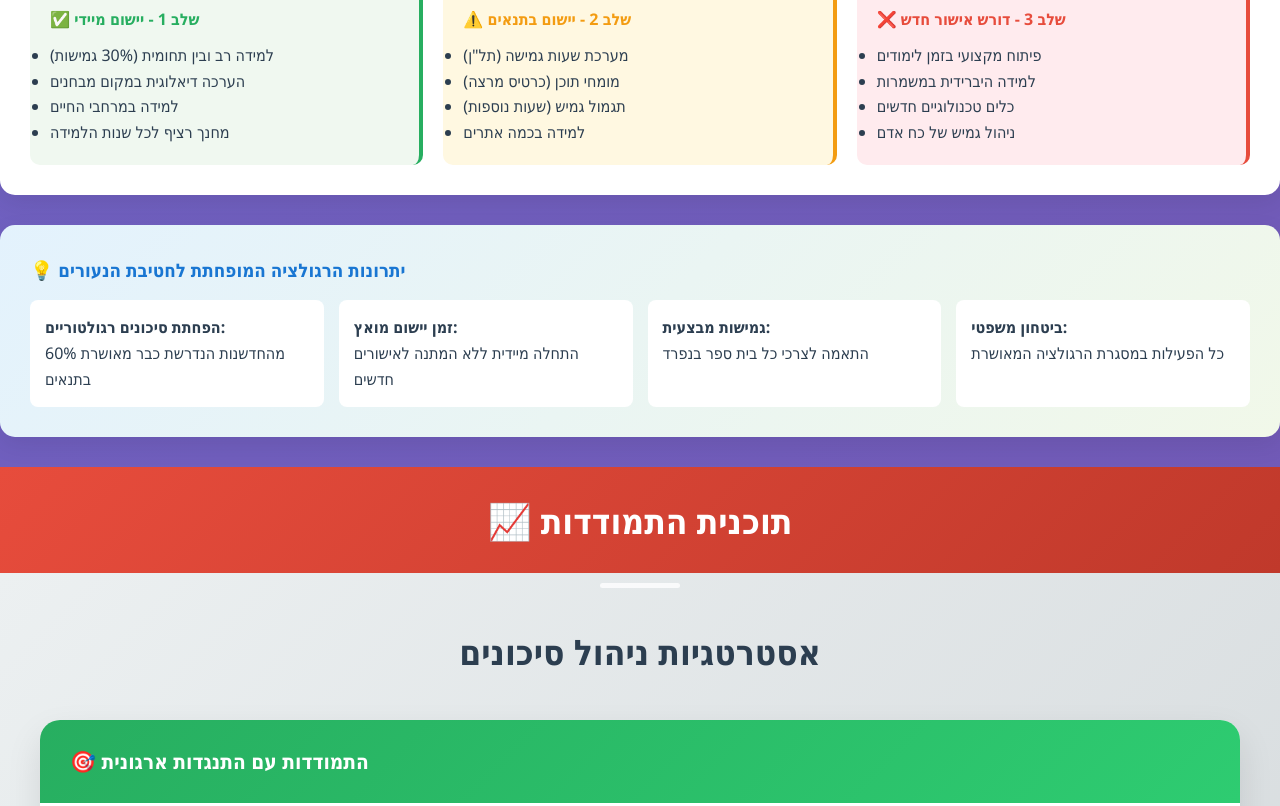
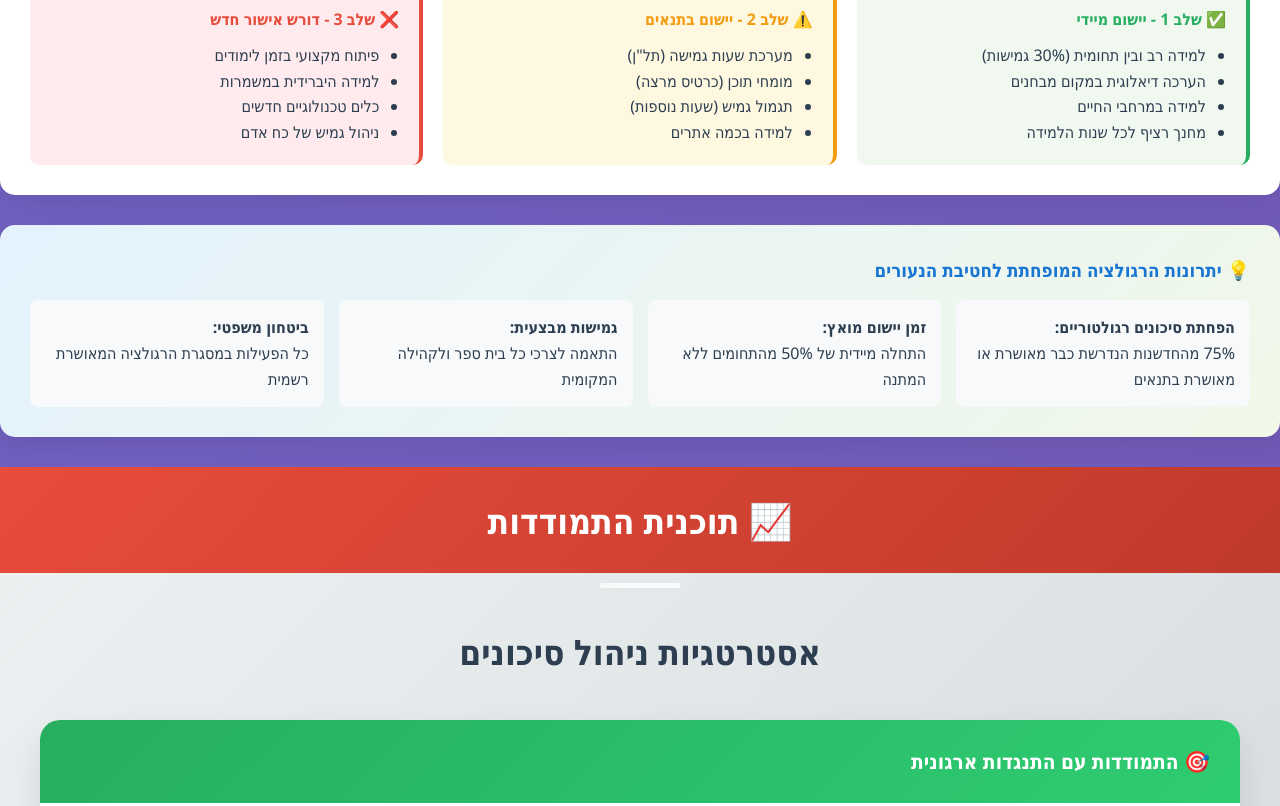
Before and after one commit to 21061976/Risk-Youth-Middle-School, a plain HTML site: page docs/index.html in a window 1280 px wide. Shown: the part 7566-8372 px from the top of the page. Drawn offline with Linux system fonts and the light colour scheme.

Commit message:
Update index.html

```diff
--- a/docs/index.html
+++ b/docs/index.html
@@ -28,6 +28,8 @@
             line-height: 1.6;
             background: linear-gradient(135deg, #667eea 0%, #764ba2 100%);
             color: #2c3e50;
+            direction: rtl;
+            text-align: right;
         }
 
         .container {
@@ -404,6 +406,7 @@
         .impact-list {
             list-style: none;
             padding-right: 15px;
+            padding-left: 0;
         }
 
         .impact-list li {
@@ -414,7 +417,8 @@
 
         .impact-list li::before {
             content: '⚠️';
-            margin-left: 10px;
+            margin-right: 10px;
+            margin-left: 0;
         }
 
         .innovation-section {
@@ -591,6 +595,8 @@
             border-radius: 15px;
             margin: 30px 0;
             box-shadow: 0 8px 25px rgba(0,0,0,0.08);
+            text-align: right;
+            direction: rtl;
         }
 
         .footer {
@@ -1218,21 +1224,21 @@
                 <div class="summary-box" style="background: linear-gradient(135deg, #e3f2fd 0%, #f1f8e9 100%);">
                     <h3 style="color: #1976d2; margin-bottom: 15px;">💡 יתרונות הרגולציה המופחתת לחטיבת הנעורים</h3>
                     <div style="display: grid; grid-template-columns: repeat(auto-fit, minmax(250px, 1fr)); gap: 15px;">
-                        <div style="padding: 15px; background: white; border-radius: 8px;">
+                        <div style="background: #f8f9fa; padding: 15px; border-radius: 8px; text-align: right;">
                             <strong>הפחתת סיכונים רגולטוריים:</strong><br>
-                            60% מהחדשנות הנדרשת כבר מאושרת בתנאים
-                        </div>
-                        <div style="padding: 15px; background: white; border-radius: 8px;">
+                            75% מהחדשנות הנדרשת כבר מאושרת או מאושרת בתנאים
+                        </div>
+                        <div style="background: #f8f9fa; padding: 15px; border-radius: 8px; text-align: right;">
                             <strong>זמן יישום מואץ:</strong><br>
-                            התחלה מיידית ללא המתנה לאישורים חדשים
-                        </div>
-                        <div style="padding: 15px; background: white; border-radius: 8px;">
+                            התחלה מיידית של 50% מהתחומים ללא המתנה
+                        </div>
+                        <div style="background: #f8f9fa; padding: 15px; border-radius: 8px; text-align: right;">
                             <strong>גמישות מבצעית:</strong><br>
-                            התאמה לצרכי כל בית ספר בנפרד
-                        </div>
-                        <div style="padding: 15px; background: white; border-radius: 8px;">
+                            התאמה לצרכי כל בית ספר ולקהילה המקומית
+                        </div>
+                        <div style="background: #f8f9fa; padding: 15px; border-radius: 8px; text-align: right;">
                             <strong>ביטחון משפטי:</strong><br>
-                            כל הפעילות במסגרת הרגולציה המאושרת
+                            כל הפעילות במסגרת הרגולציה המאושרת רשמית
                         </div>
                     </div>
                 </div>
```
